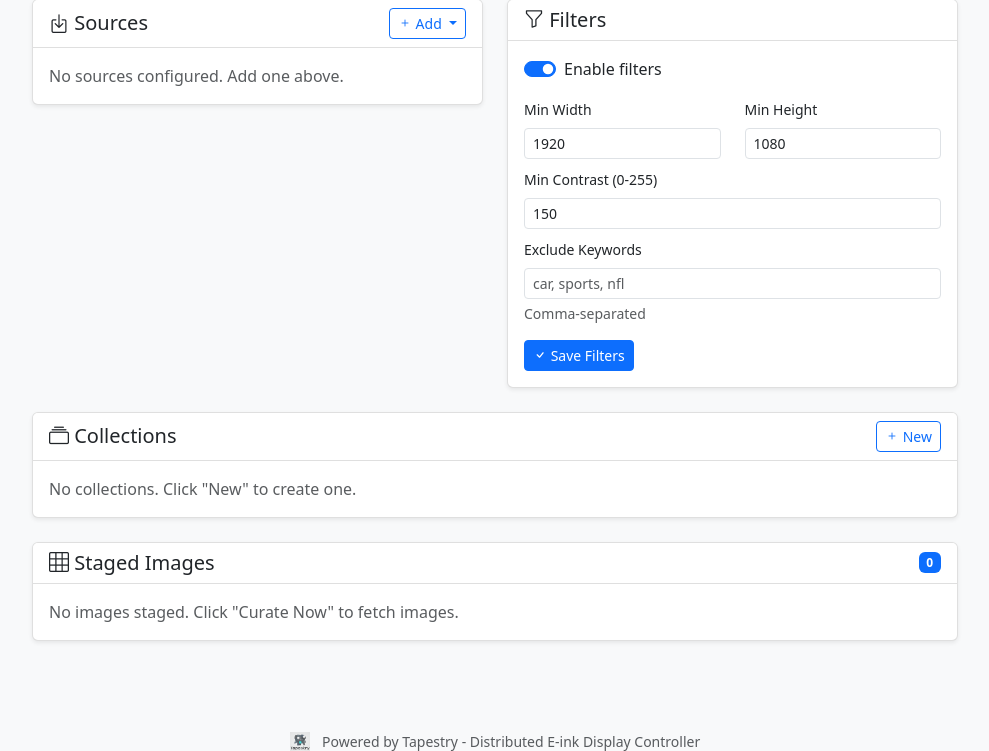
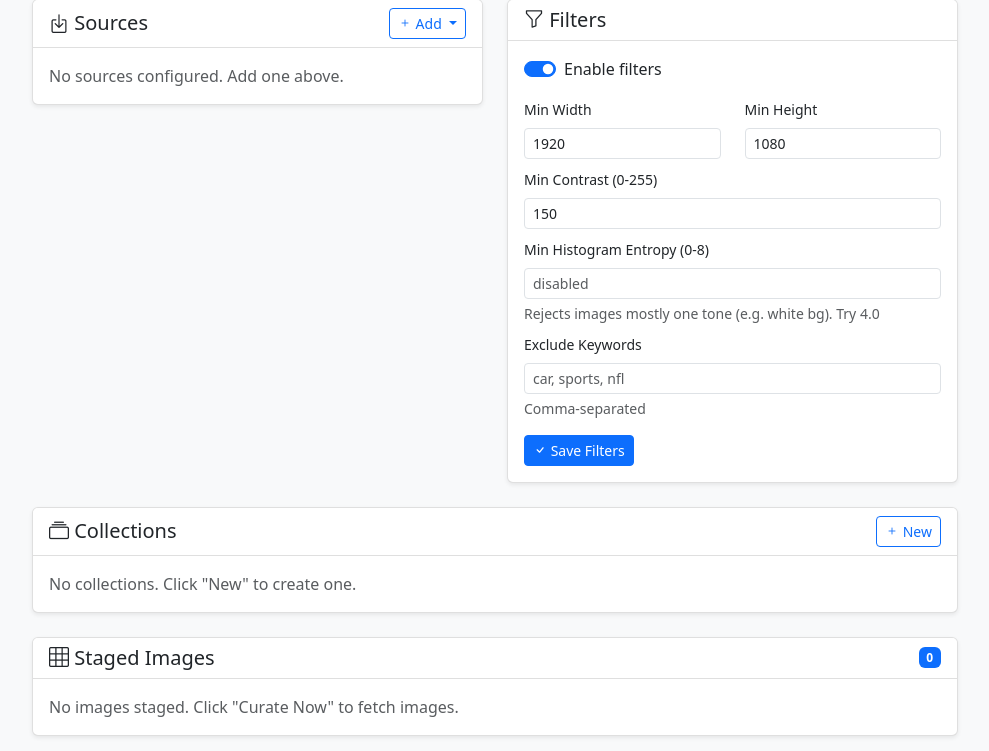
Before and after one commit to BackSlasher/tapestry-controller, a Flask app: page /curation in a window 1280 px wide. Shown: the part 319-1070 px from the top of the page, without its empty margins (145-1134 px from the left). Run offline with Flask 2, Linux system fonts and the light colour scheme; data that the repository does not hold is empty; parts of the project's set-up code (start-up, migrations or seed data) failed here and were passed over; some libraries are stand-ins or nearby versions.

Commit message:
Add histogram entropy filter, image rejection, and UI improvements
- Add min_histogram_entropy to WebUI filter config (catches white-bg images)
- Add Reject button to remove current image from rotation permanently
- Rejection saves to rejected.json and removes from playlist + staging
- Next button now shows spinner while loading
- Filters UI shows entropy field with explanation

```diff
--- a/src/tapestry/curation/staging.py
+++ b/src/tapestry/curation/staging.py
@@ -68,6 +68,10 @@ class StagingManager:
     @property
     def state_file(self) -> Path:
         return self.staging_path / "state.json"
+
+    @property
+    def rejected_file(self) -> Path:
+        return self.staging_path / "rejected.json"
 
     def clear(self) -> None:
         """Clear all staged images and reset state."""
@@ -264,3 +268,74 @@ class StagingManager:
             "current_index": state.current_index,
             "is_empty": len(playlist) == 0,
         }
+
+    def get_current_image_filename(self) -> Optional[str]:
+        """Get the filename of the current image (last shown).
+
+        Returns:
+            Filename string or None if no images
+        """
+        playlist = self.get_playlist()
+        if not playlist:
+            return None
+
+        state = self._load_state()
+        # current_index points to NEXT image, so current is index-1
+        current_idx = (state.current_index - 1) % len(playlist)
+        return playlist[current_idx]
+
+    def get_rejected_list(self) -> List[str]:
+        """Get list of rejected image filenames."""
+        if not self.rejected_file.exists():
+            return []
+
+        try:
+            with open(self.rejected_file) as f:
+                data = json.load(f)
+            return data.get("rejected", [])
+        except Exception as e:
+            logger.warning(f"Failed to read rejected list: {e}")
+            return []
+
+    def _save_rejected_list(self, rejected: List[str]) -> None:
+        """Save rejected list."""
+        with open(self.rejected_file, "w") as f:
+            json.dump({"rejected": rejected}, f, indent=2)
+
+    def reject_image(self, filename: str) -> None:
+        """Reject an image, removing it from playlist and staging.
+
+        Args:
+            filename: Image filename to reject
+        """
+        # Add to rejected list
+        rejected = self.get_rejected_list()
+        if filename not in rejected:
+            rejected.append(filename)
+            self._save_rejected_list(rejected)
+
+        # Remove from playlist
+        playlist = self.get_playlist()
+        if filename in playlist:
+            playlist.remove(filename)
+            # Rewrite playlist without shuffling
+            playlist_data = {"images": playlist, "count": len(playlist)}
+            with open(self.playlist_file, "w") as f:
+                json.dump(playlist_data, f, indent=2)
+
+            # Adjust current index if needed
+            state = self._load_state()
+            if state.current_index > 0:
+                state.current_index -= 1
+            state.playlist_hash = hashlib.md5(json.dumps(playlist).encode()).hexdigest()[:8]
+            self._save_state(state)
+
+        # Delete the actual file
+        filepath = self.staging_path / filename
+        if filepath.exists():
+            filepath.unlink()
+            logger.info(f"Rejected and removed: {filename}")
+
+    def is_rejected(self, filename: str) -> bool:
+        """Check if a filename is in the rejected list."""
+        return filename in self.get_rejected_list()
--- a/src/tapestry/webui/app.py
+++ b/src/tapestry/webui/app.py
@@ -1618,6 +1618,35 @@ def screensaver_v2_next():
         return jsonify({"error": str(e)}), 500
 
 
+@app.route("/api/curation/reject-current", methods=["POST"])
+def reject_current_image():
+    """Reject the current image and skip to next."""
+    if not curation_manager:
+        return jsonify({"error": "Curation manager not initialized"}), 500
+
+    try:
+        # Get current image filename
+        current = curation_manager.staging.get_current_image_filename()
+        if not current:
+            return jsonify({"error": "No current image to reject"}), 400
+
+        # Add to rejected list
+        curation_manager.staging.reject_image(current)
+
+        # If screensaver is active, advance to next image
+        if screensaver_v2 and screensaver_v2.is_active:
+            screensaver_v2.next_image()
+
+        return jsonify({
+            "success": True,
+            "message": f"Rejected {current}",
+            "rejected_count": len(curation_manager.staging.get_rejected_list()),
+        })
+    except Exception as e:
+        logger.error(f"Failed to reject image: {e}")
+        return jsonify({"error": str(e)}), 500
+
+
 @app.route("/api/curation/config")
 def get_curation_config():
     """Get current curation configuration."""
@@ -1634,6 +1663,7 @@ def get_curation_config():
             "min_width": curation.filters.min_width,
             "min_height": curation.filters.min_height,
             "min_contrast": curation.filters.min_contrast,
+            "min_entropy": curation.filters.min_histogram_entropy,
             "keywords_exclude": curation.filters.keywords_exclude,
         },
         "sources": [s.model_dump() for s in curation.sources],
@@ -1669,6 +1699,8 @@ def update_curation_config():
                 settings.curation.filters.min_height = int(f["min_height"])
             if "min_contrast" in f:
                 settings.curation.filters.min_contrast = int(f["min_contrast"])
+            if "min_entropy" in f:
+                settings.curation.filters.min_histogram_entropy = f["min_entropy"]
             if "keywords_exclude" in f:
                 settings.curation.filters.keywords_exclude = f["keywords_exclude"]
 
--- a/src/tapestry/webui/templates/curation.html
+++ b/src/tapestry/webui/templates/curation.html
@@ -28,13 +28,18 @@
                             <button type="button" class="btn btn-success" id="start-screensaver">
                                 <i class="bi bi-play-fill"></i> Start Screensaver
                             </button>
-                            <div class="row" id="active-controls" style="display: none;">
-                                <div class="col-6">
+                            <div class="row g-2" id="active-controls" style="display: none;">
+                                <div class="col-4">
                                     <button type="button" class="btn btn-info w-100" id="next-image">
                                         <i class="bi bi-skip-forward-fill"></i> Next
                                     </button>
                                 </div>
-                                <div class="col-6">
+                                <div class="col-4">
+                                    <button type="button" class="btn btn-warning w-100" id="reject-image" title="Remove current image from rotation">
+                                        <i class="bi bi-hand-thumbs-down"></i> Reject
+                                    </button>
+                                </div>
+                                <div class="col-4">
                                     <button type="button" class="btn btn-danger w-100" id="stop-screensaver">
                                         <i class="bi bi-stop-fill"></i> Stop
                                     </button>
@@ -109,6 +114,11 @@
                             <div class="mb-2">
                                 <label class="form-label small">Min Contrast (0-255)</label>
                                 <input type="number" class="form-control form-control-sm" id="min-contrast" value="150" min="0" max="255">
+                            </div>
+                            <div class="mb-2">
+                                <label class="form-label small">Min Histogram Entropy (0-8)</label>
+                                <input type="number" class="form-control form-control-sm" id="min-entropy" value="" min="0" max="8" step="0.5" placeholder="disabled">
+                                <div class="form-text">Rejects images mostly one tone (e.g. white bg). Try 4.0</div>
                             </div>
                             <div class="mb-2">
                                 <label class="form-label small">Exclude Keywords</label>
@@ -282,6 +292,7 @@ document.addEventListener('DOMContentLoaded', function() {
     document.getElementById('start-screensaver').addEventListener('click', startScreensaver);
     document.getElementById('stop-screensaver').addEventListener('click', stopScreensaver);
     document.getElementById('next-image').addEventListener('click', nextImage);
+    document.getElementById('reject-image').addEventListener('click', rejectImage);
     document.getElementById('run-curation').addEventListener('click', runCuration);
     document.getElementById('save-filters').addEventListener('click', saveFilters);
     document.getElementById('confirm-add-source').addEventListener('click', confirmAddSource);
@@ -334,6 +345,7 @@ function loadConfig() {
             document.getElementById('min-width').value = data.filters.min_width;
             document.getElementById('min-height').value = data.filters.min_height;
             document.getElementById('min-contrast').value = data.filters.min_contrast;
+            document.getElementById('min-entropy').value = data.filters.min_entropy || '';
             document.getElementById('keywords-exclude').value = (data.filters.keywords_exclude || []).join(', ');
 
             // Sources
@@ -444,11 +456,41 @@ function stopScreensaver() {
 }
 
 function nextImage() {
+    const btn = document.getElementById('next-image');
+    btn.disabled = true;
+    btn.innerHTML = '<i class="bi bi-hourglass-split"></i>';
+
     fetch('/api/screensaver-v2/next', {method: 'POST'})
     .then(response => response.json())
     .then(data => {
         if (data.success) loadStaging();
         else showResult(data.error, false);
+    })
+    .finally(() => {
+        btn.disabled = false;
+        btn.innerHTML = '<i class="bi bi-skip-forward-fill"></i> Next';
+    });
+}
+
+function rejectImage() {
+    const btn = document.getElementById('reject-image');
+    btn.disabled = true;
+    btn.innerHTML = '<i class="bi bi-hourglass-split"></i>';
+
+    fetch('/api/curation/reject-current', {method: 'POST'})
+    .then(response => response.json())
+    .then(data => {
+        if (data.success) {
+            showResult('Image rejected and skipped', true);
+            loadStaging();
+            loadStatus();
+        } else {
+            showResult(data.error, false);
+        }
+    })
+    .finally(() => {
+        btn.disabled = false;
+        btn.innerHTML = '<i class="bi bi-hand-thumbs-down"></i> Reject';
     });
 }
 
@@ -510,6 +552,9 @@ function saveFilters() {
         .map(k => k.trim())
         .filter(k => k);
 
+    const entropyVal = document.getElementById('min-entropy').value;
+    const minEntropy = entropyVal ? parseFloat(entropyVal) : null;
+
     fetch('/api/curation/config', {
         method: 'POST',
         headers: {'Content-Type': 'application/json'},
@@ -519,6 +564,7 @@ function saveFilters() {
                 min_width: parseInt(document.getElementById('min-width').value),
                 min_height: parseInt(document.getElementById('min-height').value),
                 min_contrast: parseInt(document.getElementById('min-contrast').value),
+                min_entropy: minEntropy,
                 keywords_exclude: keywords
             }
         })
```
